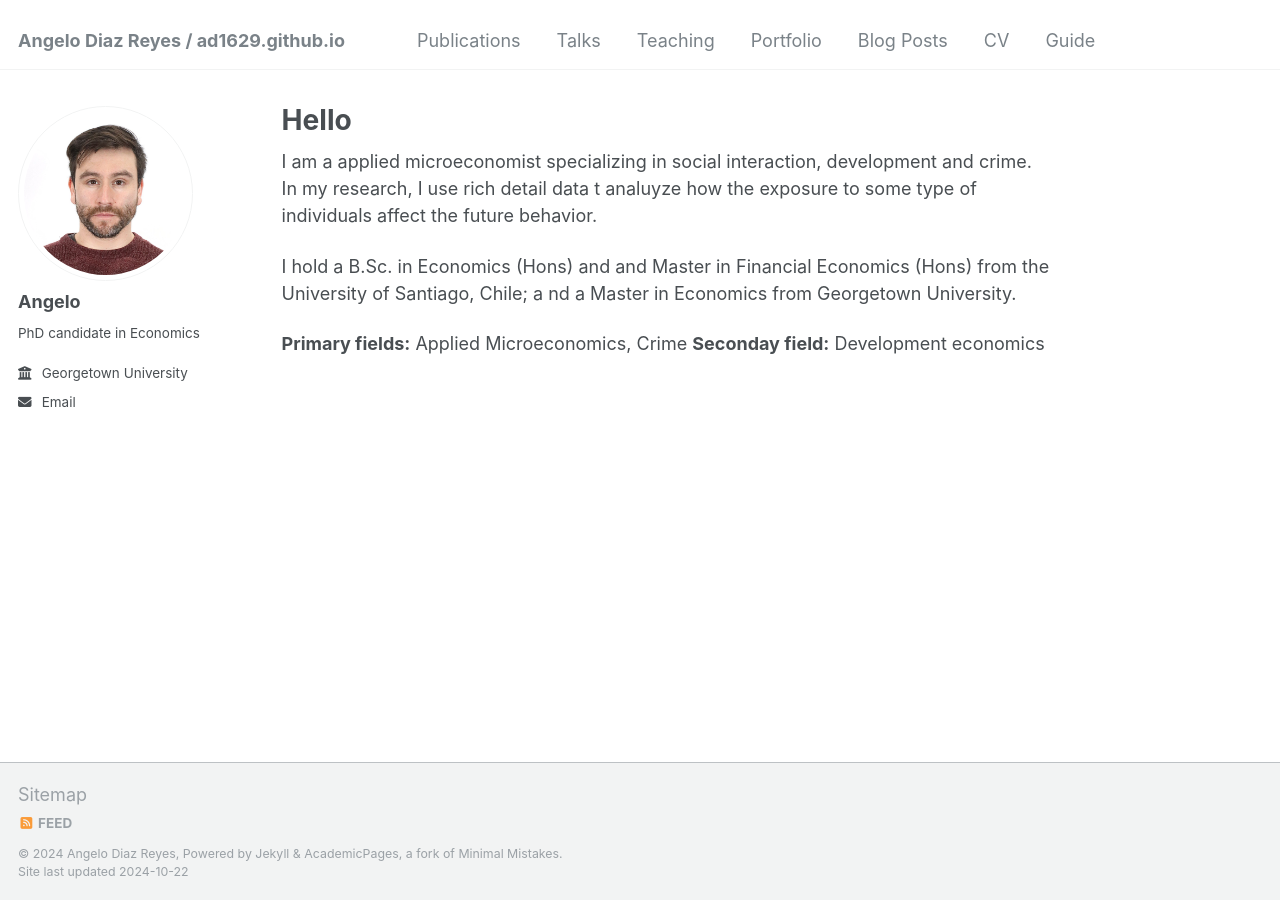
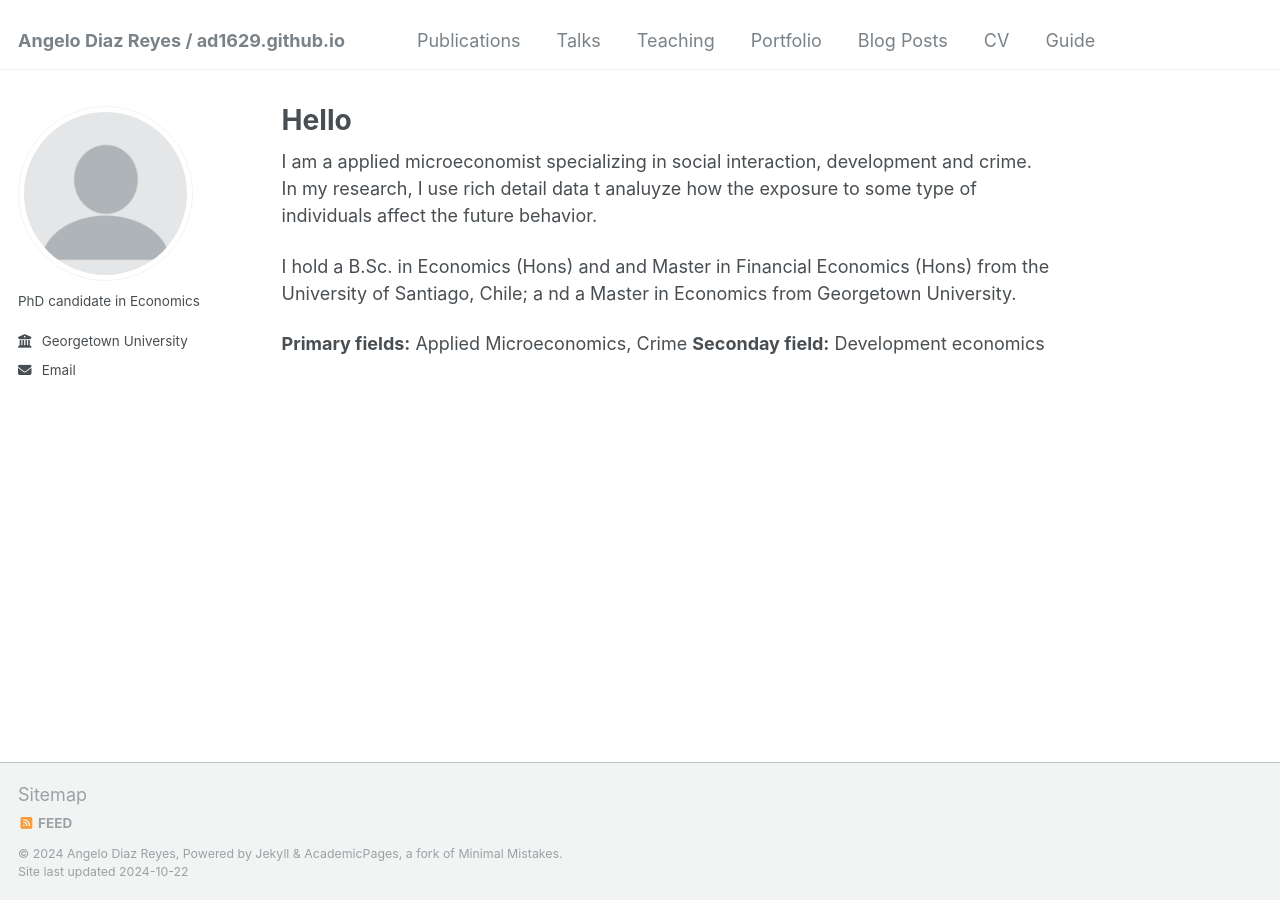
Before and after one commit to angelodiazreyes/angelodiazreyes.github.io, a Jekyll site: the page built from _pages/about.md, in a window 1280 px wide. Built offline with Jekyll 4.4.1, drawn with Linux system fonts in a browser that asks for light colours.

Commit message:
_config.yml
changes

```diff
--- a/_config.yml
+++ b/_config.yml
@@ -21,8 +21,8 @@ repository               : "academicpages/academicpages.github.io"
 #               Additional customization can be done by editing /_includes/author-profile.html
 author:
   # Biographic information
-  avatar           : "angelo_profile.png"
-  name             : "Angelo"
+  avatar           : "profile.png"
+  name             : # "Angelo"
   pronouns         : # example: "He/him"
   bio              : "PhD candidate in Economics"
   employer         : "Georgetown University"
```
